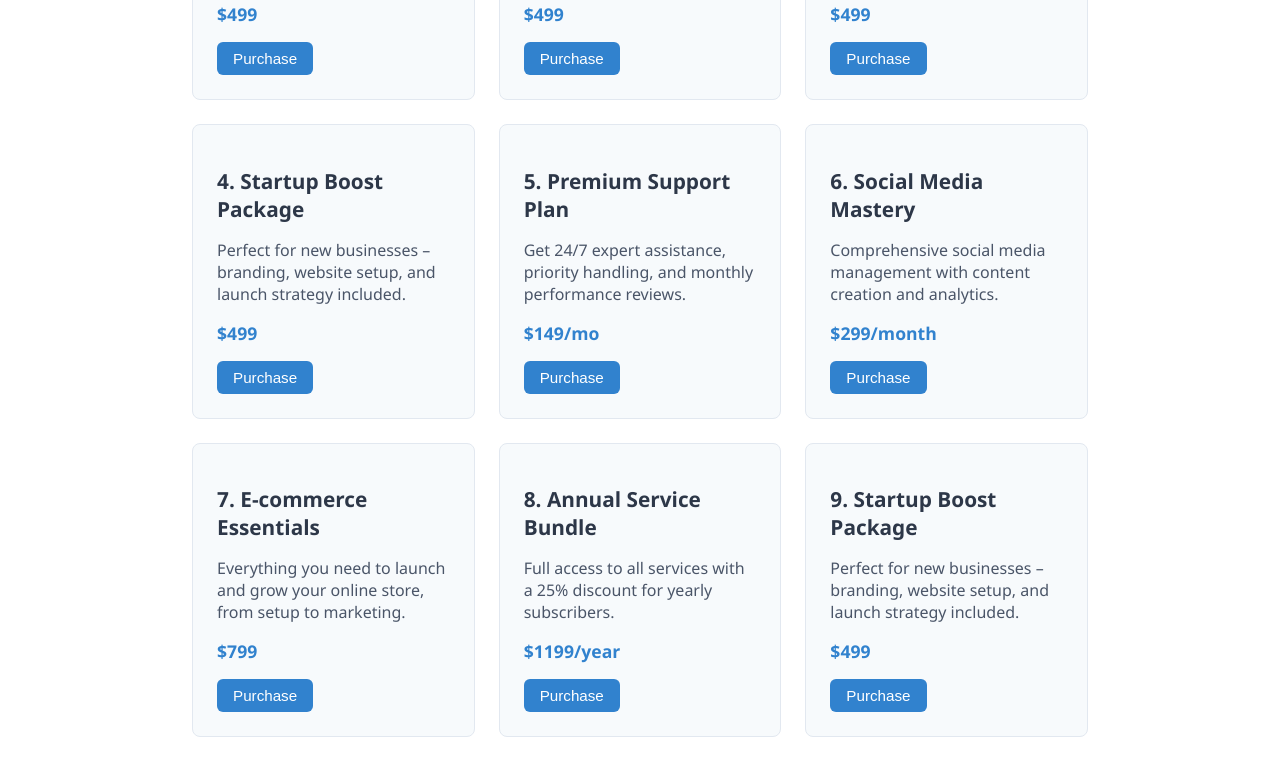
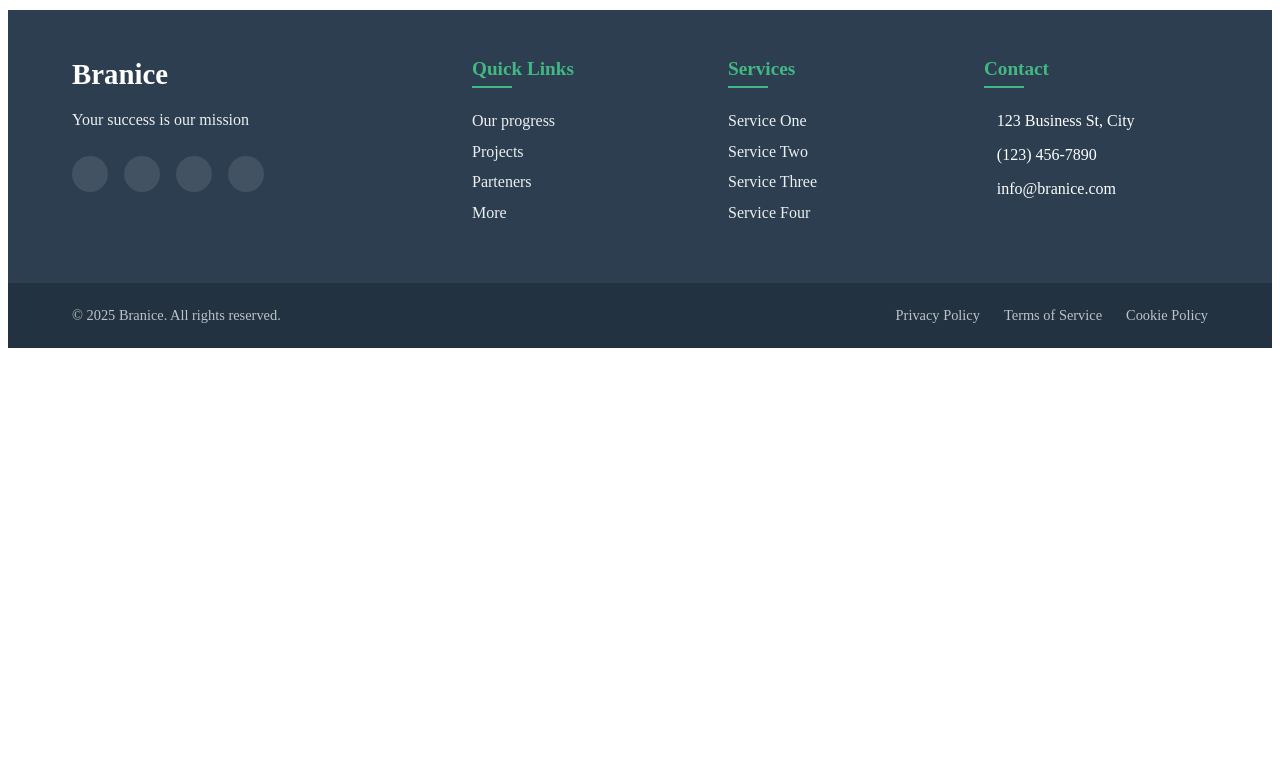
Before and after one commit to MBUDA-BRANICE-NJIRA/VueJs-With-Routes-Class-Assignment, a Vue app: page /Offers in a window 1280 px wide. Shown: the part 460-1219 px from the top of the page. After the commit the page ends 816 px from the top, so only its background shows below. Built offline with nearby package versions, Linux system fonts and the light colour scheme.

Commit message:
Started learning on displaying from the data

```diff
--- a/src/views/OffersView.vue
+++ b/src/views/OffersView.vue
@@ -22,71 +22,71 @@ export default {
   data() {
     return {
       offers: [
-        {
-          title: "Startup Boost Package",
-          description: "Perfect for new businesses – branding, website setup, and launch strategy included.",
-          price: "$499"
-        },
-        {
-          title: "Startup Boost Package",
-          description: "Perfect for new businesses – branding, website setup, and launch strategy included.",
-          price: "$499"
-        },
-        {
-          title: "Startup Boost Package",
-          description: "Perfect for new businesses – branding, website setup, and launch strategy included.",
-          price: "$499"
-        },
-        {
-          title: "Startup Boost Package",
-          description: "Perfect for new businesses – branding, website setup, and launch strategy included.",
-          price: "$499"
-        },
-        {
-          title: "Premium Support Plan",
-          description: "Get 24/7 expert assistance, priority handling, and monthly performance reviews.",
-          price: "$149/mo"
-        },
-        {
-          title: "Social Media Mastery",
-          description: "Comprehensive social media management with content creation and analytics.",
-          price: "$299/month"
-        },
-        {
-          title: "E-commerce Essentials",
-          description: "Everything you need to launch and grow your online store, from setup to marketing.",
-          price: "$799"
-        },
-        {
-          title: "Annual Service Bundle",
-          description: "Full access to all services with a 25% discount for yearly subscribers.",
-          price: "$1199/year"
-        },
-        {
-          title: "Startup Boost Package",
-          description: "Perfect for new businesses – branding, website setup, and launch strategy included.",
-          price: "$499"
-        },
-        {
-          title: "Premium Support Plan",
-          description: "Get 24/7 expert assistance, priority handling, and monthly performance reviews.",
-          price: "$149/mo"
-        },
-        {
-          title: "Social Media Mastery",
-          description: "Comprehensive social media management with content creation and analytics.",
-          price: "$299/month"
-        },
-        {
-          title: "E-commerce Essentials",
-          description: "Everything you need to launch and grow your online store, from setup to marketing.",
-          price: "$799"
-        },
-        {
-          title: "Annual Service Bundle",
-          description: "Full access to all services with a 25% discount for yearly subscribers.",
-          price: "$1199/year"
-        }
+        // {
+        //   title: "Startup Boost Package",
+        //   description: "Perfect for new businesses – branding, website setup, and launch strategy included.",
+        //   price: "$499"
+        // },
+        // {
+        //   title: "Startup Boost Package",
+        //   description: "Perfect for new businesses – branding, website setup, and launch strategy included.",
+        //   price: "$499"
+        // },
+        // {
+        //   title: "Startup Boost Package",
+        //   description: "Perfect for new businesses – branding, website setup, and launch strategy included.",
+        //   price: "$499"
+        // },
+        // {
+        //   title: "Startup Boost Package",
+        //   description: "Perfect for new businesses – branding, website setup, and launch strategy included.",
+        //   price: "$499"
+        // },
+        // {
+        //   title: "Premium Support Plan",
+        //   description: "Get 24/7 expert assistance, priority handling, and monthly performance reviews.",
+        //   price: "$149/mo"
+        // },
+        // {
+        //   title: "Social Media Mastery",
+        //   description: "Comprehensive social media management with content creation and analytics.",
+        //   price: "$299/month"
+        // },
+        // {
+        //   title: "E-commerce Essentials",
+        //   description: "Everything you need to launch and grow your online store, from setup to marketing.",
+        //   price: "$799"
+        // },
+        // {
+        //   title: "Annual Service Bundle",
+        //   description: "Full access to all services with a 25% discount for yearly subscribers.",
+        //   price: "$1199/year"
+        // },
+        // {
+        //   title: "Startup Boost Package",
+        //   description: "Perfect for new businesses – branding, website setup, and launch strategy included.",
+        //   price: "$499"
+        // },
+        // {
+        //   title: "Premium Support Plan",
+        //   description: "Get 24/7 expert assistance, priority handling, and monthly performance reviews.",
+        //   price: "$149/mo"
+        // },
+        // {
+        //   title: "Social Media Mastery",
+        //   description: "Comprehensive social media management with content creation and analytics.",
+        //   price: "$299/month"
+        // },
+        // {
+        //   title: "E-commerce Essentials",
+        //   description: "Everything you need to launch and grow your online store, from setup to marketing.",
+        //   price: "$799"
+        // },
+        // {
+        //   title: "Annual Service Bundle",
+        //   description: "Full access to all services with a 25% discount for yearly subscribers.",
+        //   price: "$1199/year"
+        // }
       ]
     };
   }
```
